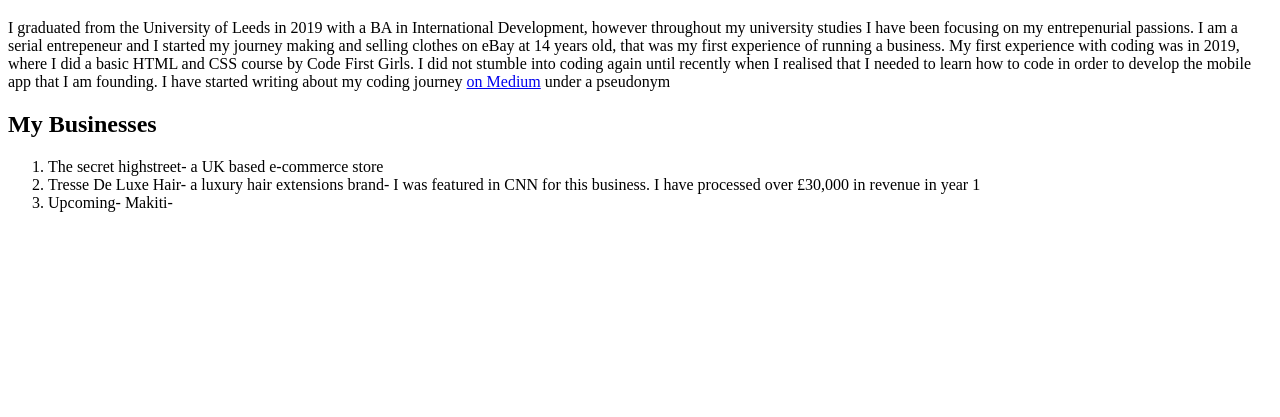
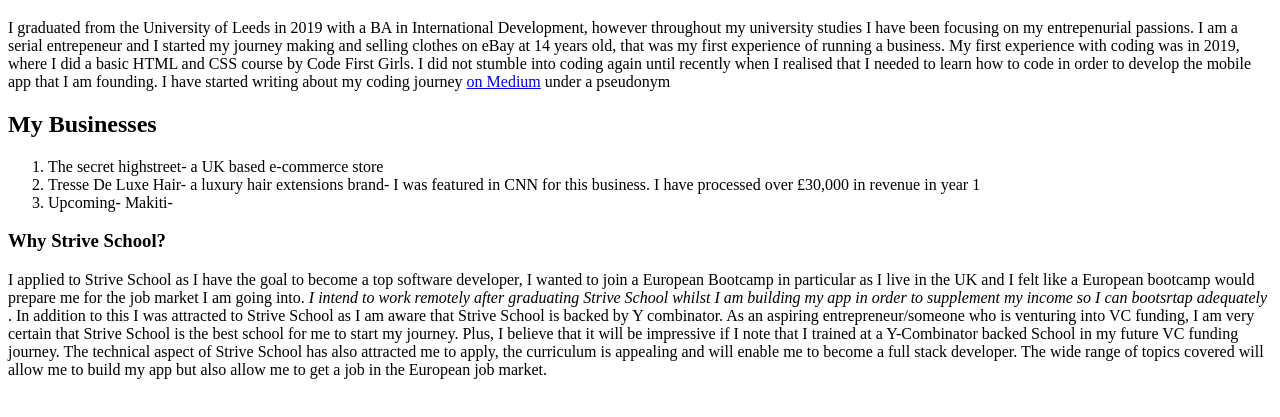
Before and after one commit to jaysylla/strive-app, a plain HTML site: page index.html in a window 1280 px wide. Shown: the part 61-478 px from the top of the page. Drawn offline with Linux system fonts and the light colour scheme.

Commit message:
Update index.html

```diff
--- a/index.html
+++ b/index.html
@@ -17,6 +17,13 @@
       <li>Upcoming- Makiti- </li>
 
   </ol>
+      <h3> Why Strive School? </h3>
+I applied to Strive School as I have the goal to become a top software developer, I wanted to join a European Bootcamp in particular as I live in the UK and I felt like a European bootcamp would prepare me for the job market I am going into. <i> I intend to work remotely after graduating Strive School whilst I am building my app in order to supplement my income so I can bootsrtap adequately </i>.
+      In addition to this I was attracted to Strive School as I am aware that Strive School is backed by Y combinator. As an aspiring entrepreneur/someone who is venturing into VC funding, I am very certain that Strive School is the best school for me to start my journey.
+      Plus, I believe that it will be impressive if I note that I trained at a Y-Combinator backed School in my future VC funding journey.
+The technical aspect of Strive School has also attracted me to apply, the curriculum is appealing and will enable me to become a full stack developer.
+      The wide range of topics covered will allow me to build my app but also allow me to get a job in the European job market.
+
 </body>
 </html>
 </body>
```
